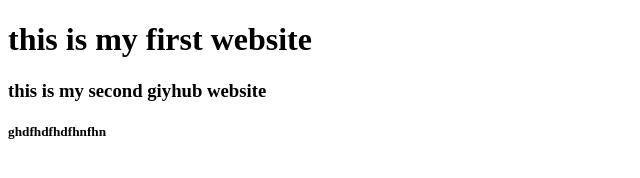
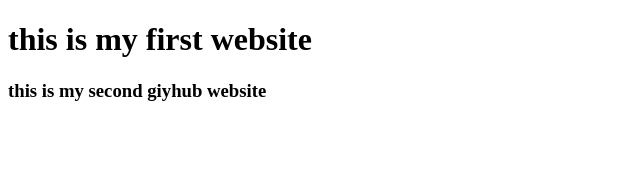
Before and after one commit to Hannanshaikh90/My-web-sites, a plain HTML site: page index.html in a window 1280 px wide. Shown: the whole page, without its empty margins (0-640 px from the left). Drawn offline with Linux system fonts and the light colour scheme.

Commit message:
Update index.html
this

```diff
--- a/index.html
+++ b/index.html
@@ -12,6 +12,6 @@
     <h1>this is my first website</h1>
 
     <h3>this is my second giyhub website</h3>
-    <h5>ghdfhdfhdfhnfhn</h5>
+    <h5></h5>
 </body>
 </html>
```
